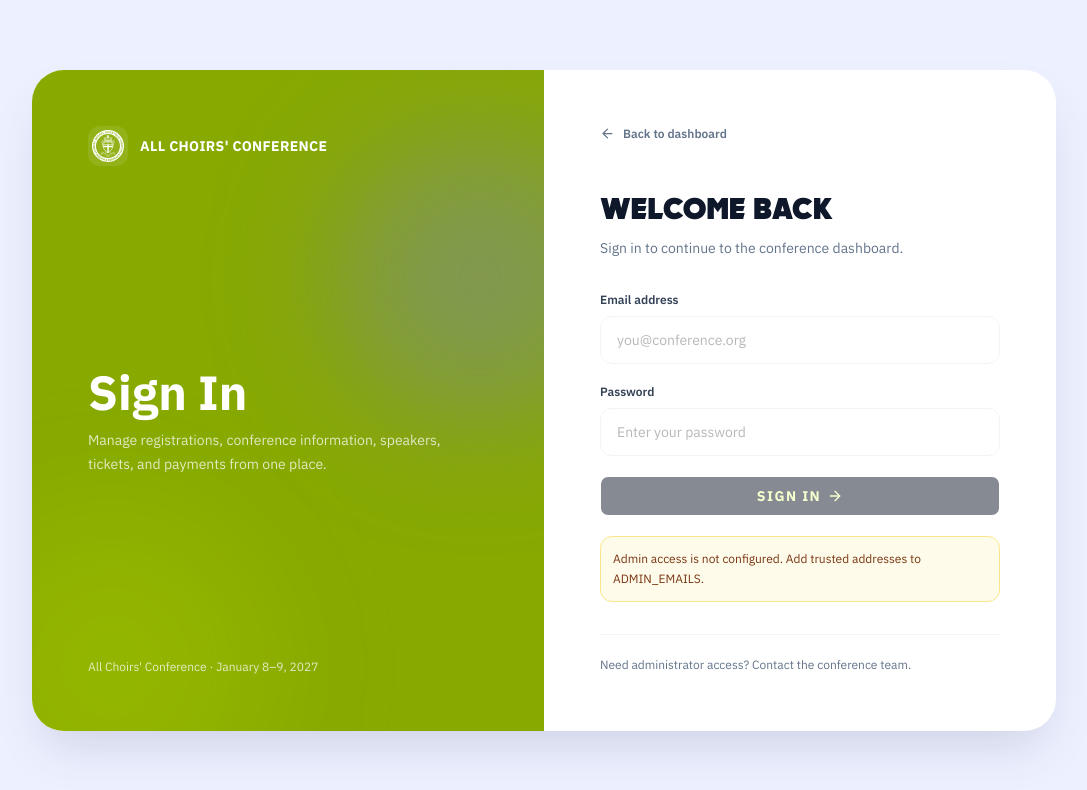
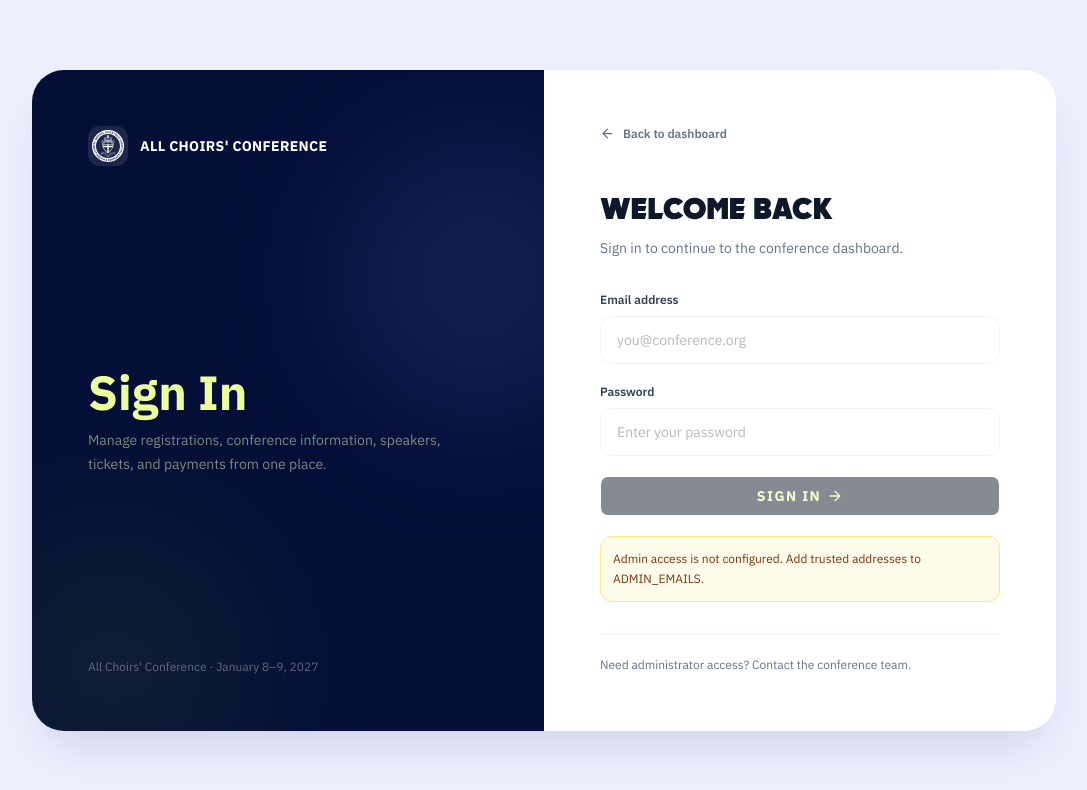
Before and after one commit to dare-mcadewole/choir-conference, a Next.js app: page /admin/login in a window 1280 px wide. Shown: the top 790 px of the page, without its empty margins (96-1183 px from the left). Built offline with nearby package versions, Linux system fonts and the light colour scheme; no server answers; what @bprogress/next would draw is missing.

Commit message:
style: update styling for AdminLoginPage and improve description formatting

```diff
--- a/src/app/admin/login/page.tsx
+++ b/src/app/admin/login/page.tsx
@@ -6,8 +6,7 @@ import { createMetadata } from "@/lib/seo";
 
 export const metadata = createMetadata({
   title: "Admin sign in",
-  description:
-    "Sign in to the conference administration area.",
+  description: "Sign in to the conference administration area.",
 });
 
 const authErrors: Record<string, string> = {
@@ -44,9 +43,9 @@ export default async function AdminLoginPage({
   return (
     <main className="grid min-h-screen place-items-center p-4 sm:p-8">
       <div className="grid w-full max-w-5xl overflow-hidden rounded-[2rem] bg-white shadow-2xl shadow-indigo-950/15 lg:min-h-[620px] lg:grid-cols-2">
-        <section className="relative hidden overflow-hidden bg-secondary-700 p-10 text-white lg:flex lg:flex-col lg:justify-between xl:p-14">
-          <div className="pointer-events-none absolute -right-20 top-16 size-72 rounded-full bg-[#7778e8]/35 blur-3xl" />
-          <div className="pointer-events-none absolute -bottom-24 -left-20 size-80 rounded-full bg-[#d4ff00]/15 blur-3xl" />
+        <section className="relative hidden overflow-hidden bg-primary-950 p-10 text-white lg:flex lg:flex-col lg:justify-between xl:p-14">
+          <div className="pointer-events-none absolute -right-20 top-16 size-72 rounded-full bg-[#7778e8]/15 blur-3xl" />
+          <div className="pointer-events-none absolute -bottom-24 -left-20 size-80 rounded-full bg-[#d4ff00]/5 blur-3xl" />
           <Link href="/" className="relative flex items-center gap-3">
             <span className="grid size-10 place-items-center rounded-xl bg-white/10">
               <Logo className="size-8" />
@@ -56,13 +55,15 @@ export default async function AdminLoginPage({
             </span>
           </Link>
           <div className="relative max-w-sm">
-            <h1 className="mt-5 text-5xl font-bold text-white">Sign In</h1>
-            <p className="mt-3 text-sm leading-6 text-white/75 text-secondary-200">
+            <h1 className="mt-5 text-5xl font-bold text-secondary-200">
+              Sign In
+            </h1>
+            <p className="mt-3 text-sm leading-6 text-secondary-100/50">
               Manage registrations, conference information, speakers, tickets,
               and payments from one place.
             </p>
           </div>
-          <p className="relative text-xs text-white/75">
+          <p className="relative text-xs text-white/35">
             All Choirs&apos; Conference · January 8–9, 2027
           </p>
         </section>
```
